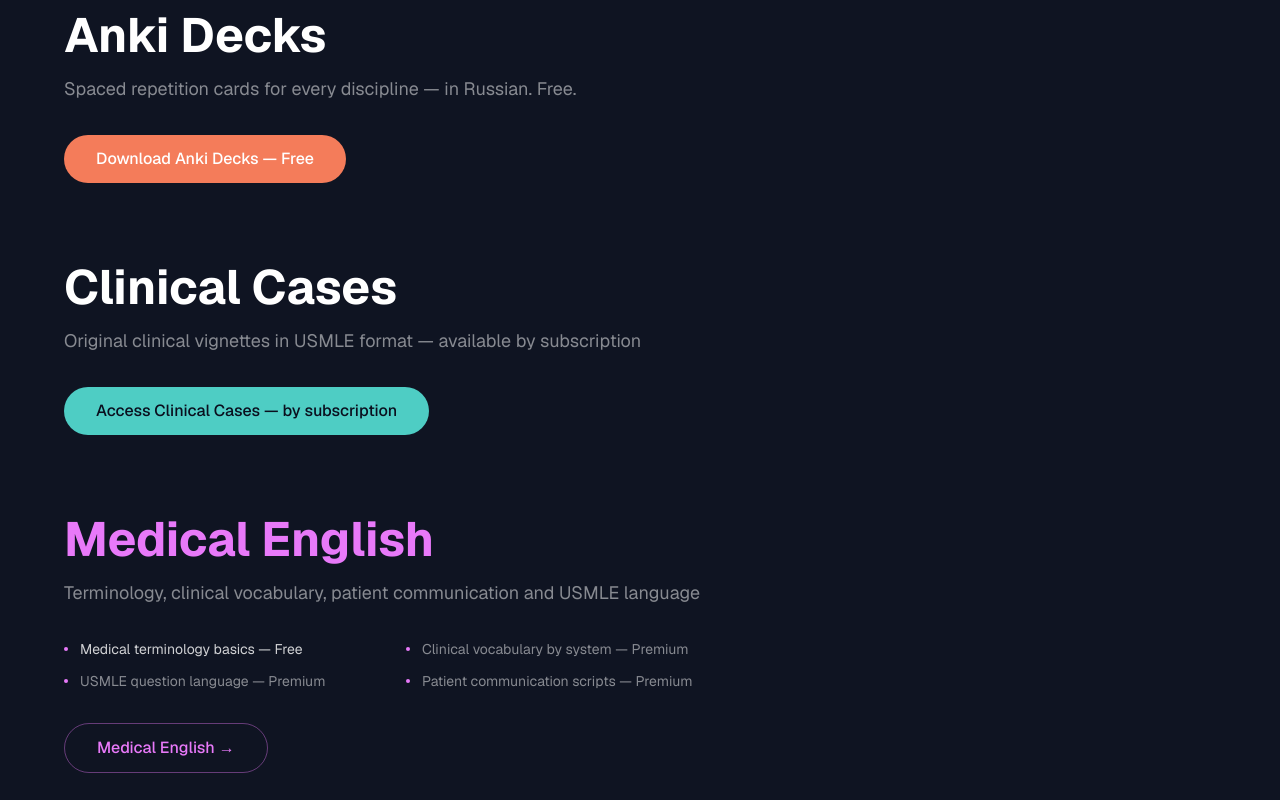
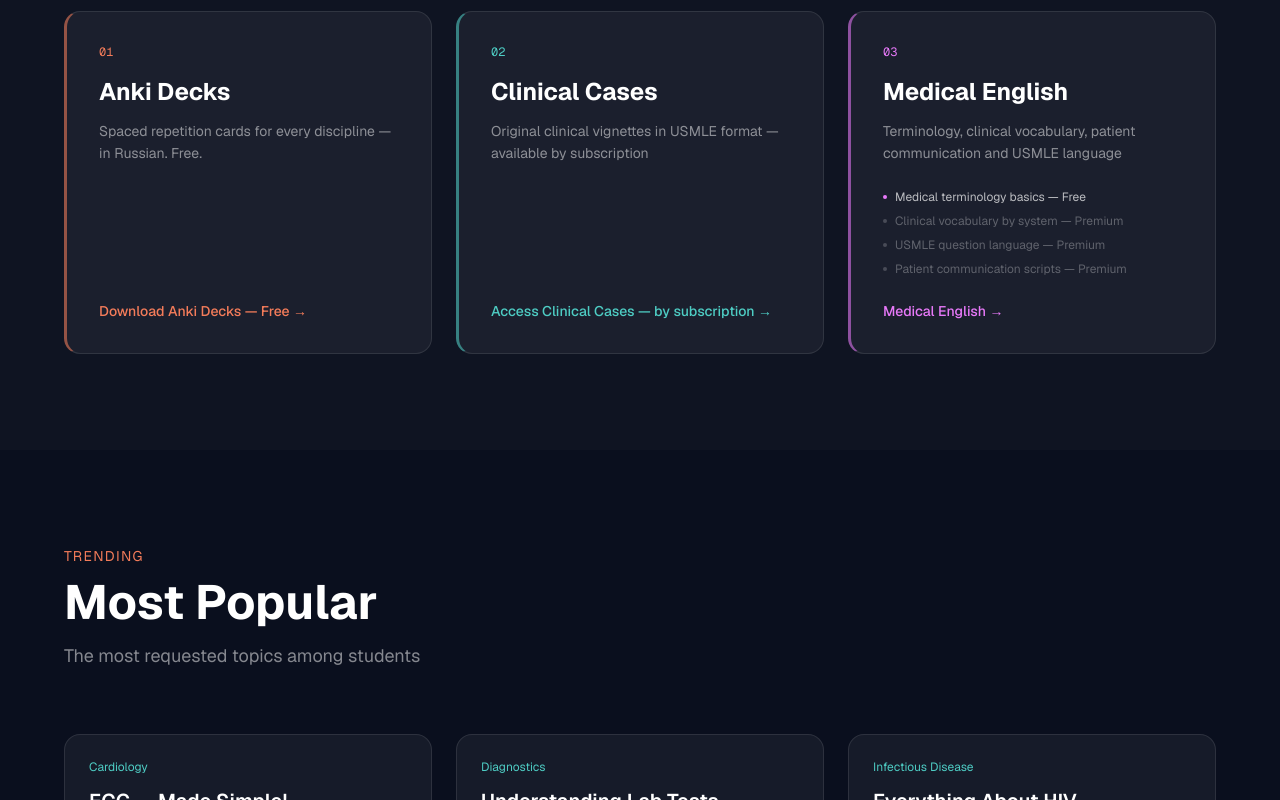
Before and after one commit to drasiiavinograd/asiiavinograd-site, a Next.js app: page /anki in a window 1280 px wide. Shown: the part 1780-2580 px from the top of the page. Built offline with nearby package versions, Linux system fonts and the light colour scheme.

Commit message:
curriculum: 3-column cards for anki/cases/english, 9th section color

```diff
--- a/app/[locale]/page.tsx
+++ b/app/[locale]/page.tsx
@@ -127,7 +127,7 @@
                 '#60a5fa', // Immunology - blue
                 '#f472b6', // Nephrology - pink
                 '#fb923c', // Neurology - orange2
-                '#e879f9', // Medical English - fuchsia
+                '#e879f9', // Gastroenterology - fuchsia
               ];
               const color = colors[i % colors.length];
               return (
@@ -154,39 +154,50 @@
             })}
           </div>
 
-          {/* Anki блок */}
-          <div className="mt-20">
-            <h2 className="text-4xl md:text-5xl font-bold mb-4">{t('curriculum.anki_title')}</h2>
-            <p className="text-white/50 text-lg mb-8 max-w-2xl">{t('curriculum.anki_desc')}</p>
-            <a href="/anki" className="inline-flex items-center gap-2 bg-[#f47c5a] hover:bg-[#e06b49] text-white px-8 py-3 rounded-full font-medium transition-colors">
-              {t('curriculum.anki_cta')}
+          {/* 3 карточки — Anki, Задачи, Английский */}
+          <div className="mt-20 grid sm:grid-cols-3 gap-6">
+
+            {/* Anki */}
+            <a href="/anki" className="group bg-white/5 border border-white/10 hover:border-[#f47c5a]/40 rounded-2xl p-8 transition-all flex flex-col"
+              style={{ borderLeftWidth: '3px', borderLeftColor: '#f47c5a90' }}>
+              <div className="text-[#f47c5a] text-xs font-mono mb-4">01</div>
+              <h2 className="text-2xl font-bold mb-3 group-hover:text-[#f47c5a] transition-colors">{t('curriculum.anki_title')}</h2>
+              <p className="text-white/50 text-sm leading-relaxed flex-1 mb-6">{t('curriculum.anki_desc')}</p>
+              <span className="inline-flex items-center gap-2 text-sm font-medium text-[#f47c5a]">
+                {t('curriculum.anki_cta')} →
+              </span>
             </a>
-          </div>
 
-          {/* Разборы задач блок */}
-          <div className="mt-20">
-            <h2 className="text-4xl md:text-5xl font-bold mb-4">{t('curriculum.cases_title')}</h2>
-            <p className="text-white/50 text-lg mb-8 max-w-2xl">{t('curriculum.cases_desc')}</p>
-            <a href="/cases" className="inline-flex items-center gap-2 bg-[#4ecdc4] hover:bg-[#3ab8b0] text-[#0a0f1e] px-8 py-3 rounded-full font-medium transition-colors">
-              {t('curriculum.cases_cta')}
+            {/* Разборы задач */}
+            <a href="/cases" className="group bg-white/5 border border-white/10 hover:border-[#4ecdc4]/40 rounded-2xl p-8 transition-all flex flex-col"
+              style={{ borderLeftWidth: '3px', borderLeftColor: '#4ecdc490' }}>
+              <div className="text-[#4ecdc4] text-xs font-mono mb-4">02</div>
+              <h2 className="text-2xl font-bold mb-3 group-hover:text-[#4ecdc4] transition-colors">{t('curriculum.cases_title')}</h2>
+              <p className="text-white/50 text-sm leading-relaxed flex-1 mb-6">{t('curriculum.cases_desc')}</p>
+              <span className="inline-flex items-center gap-2 text-sm font-medium text-[#4ecdc4]">
+                {t('curriculum.cases_cta')} →
+              </span>
             </a>
-          </div>
 
             {/* Медицинский английский */}
-          <div className="mt-20">
-            <h2 className="text-4xl md:text-5xl font-bold mb-4 text-[#e879f9]">{t('curriculum.english_title')}</h2>
-            <p className="text-white/50 text-lg mb-8 max-w-2xl">{t('curriculum.english_desc')}</p>
-            <div className="grid sm:grid-cols-2 gap-3 mb-8 max-w-2xl">
+            <a href="/medical-english" className="group bg-white/5 border border-white/10 hover:border-[#e879f9]/40 rounded-2xl p-8 transition-all flex flex-col"
+              style={{ borderLeftWidth: '3px', borderLeftColor: '#e879f990' }}>
+              <div className="text-[#e879f9] text-xs font-mono mb-4">03</div>
+              <h2 className="text-2xl font-bold mb-3 group-hover:text-[#e879f9] transition-colors">{t('curriculum.english_title')}</h2>
+              <p className="text-white/50 text-sm leading-relaxed flex-1 mb-6">{t('curriculum.english_desc')}</p>
+              <div className="space-y-2 mb-6">
                 {englishFeatures.map((feature, i) => (
-                <div key={i} className="flex items-center gap-3 text-sm">
-                  <div className="w-1 h-1 rounded-full shrink-0 bg-[#e879f9]" />
-                  <span className={i === 0 ? 'text-white/80' : 'text-white/50'}>{feature}</span>
+                  <div key={i} className="flex items-center gap-2 text-xs">
+                    <div className={`w-1 h-1 rounded-full shrink-0 ${i === 0 ? 'bg-[#e879f9]' : 'bg-white/20'}`} />
+                    <span className={i === 0 ? 'text-white/70' : 'text-white/30'}>{feature}</span>
                   </div>
                 ))}
               </div>
-            <a href="/medical-english" className="inline-flex items-center gap-2 border border-[#e879f9]/40 hover:border-[#e879f9] text-[#e879f9] px-8 py-3 rounded-full font-medium transition-colors">
+              <span className="inline-flex items-center gap-2 text-sm font-medium text-[#e879f9]">
                 {t('curriculum.english_title')} →
+              </span>
             </a>
+
           </div>
 
         </div>
```
Lines whose indentation alone changed are shown as unchanged.
